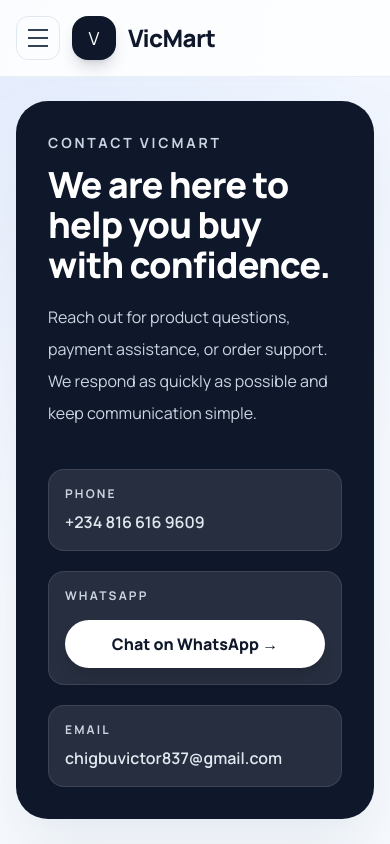
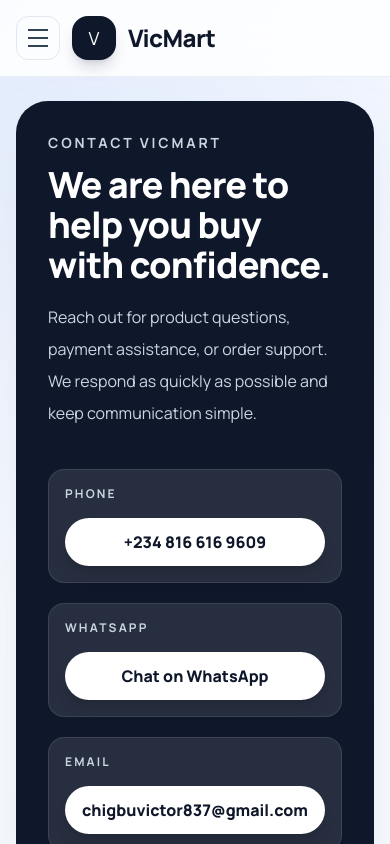
Before and after one commit to VizzyMarcos/my-website, a Next.js app: page /contact in a window 390 px wide. Shown: the top 844 px of the page. Built offline with nearby package versions, Linux system fonts and the light colour scheme.

Commit message:
Make phone, email and WhatsApp clickable links

```diff
--- a/app/contact/page.tsx
+++ b/app/contact/page.tsx
@@ -3,39 +3,23 @@
 import { ChangeEvent, FormEvent, useState } from "react";
 
 export default function ContactPage() {
-  const [form, setForm] = useState({
-    name: "",
-    email: "",
-    message: "",
-  });
+  const [form, setForm] = useState({ name: "", email: "", message: "" });
 
-  const handleChange = (
-    e: ChangeEvent<HTMLInputElement | HTMLTextAreaElement>
-  ) => {
+  const handleChange = (e: ChangeEvent<HTMLInputElement | HTMLTextAreaElement>) => {
     setForm({ ...form, [e.target.name]: e.target.value });
   };
 
   const handleSubmit = async (e: FormEvent<HTMLFormElement>) => {
     e.preventDefault();
-
     try {
       const res = await fetch("/api/contact", {
         method: "POST",
-        headers: {
-          "Content-Type": "application/json",
-        },
+        headers: { "Content-Type": "application/json" },
         body: JSON.stringify(form),
       });
-
       const data = await res.json();
-
       alert(data.message || "Message sent successfully!");
-
-      setForm({
-        name: "",
-        email: "",
-        message: "",
-      });
+      setForm({ name: "", email: "", message: "" });
     } catch {
       alert("Something went wrong!");
     }
@@ -44,96 +28,34 @@
   return (
     <div className="grid gap-8 lg:grid-cols-[0.9fr_1.1fr]">
       <section className="overflow-hidden rounded-[32px] bg-slate-900 p-8 text-white shadow-2xl shadow-slate-300/50 md:p-10">
-        <p className="mb-3 text-sm font-bold uppercase tracking-[0.2em] text-slate-300">
-          Contact VicMart
-        </p>
-        <h1 className="mb-4 text-4xl font-extrabold tracking-tight">
-          We are here to help you buy with confidence.
-        </h1>
-        <p className="max-w-lg text-base leading-8 text-slate-300">
-          Reach out for product questions, payment assistance, or order support.
-          We respond as quickly as possible and keep communication simple.
-        </p>
-
+        <p className="mb-3 text-sm font-bold uppercase tracking-[0.2em] text-slate-300">Contact VicMart</p>
+        <h1 className="mb-4 text-4xl font-extrabold tracking-tight">We are here to help you buy with confidence.</h1>
+        <p className="max-w-lg text-base leading-8 text-slate-300">Reach out for product questions, payment assistance, or order support. We respond as quickly as possible and keep communication simple.</p>
         <div className="mt-10 space-y-5 text-sm text-slate-200">
           <div className="rounded-2xl border border-white/10 bg-white/10 p-4">
-            <p className="text-xs font-bold uppercase tracking-[0.18em] text-slate-300">
-              Phone
-            </p>
-            <p className="mt-2 text-base font-semibold">+234 816 616 9609</p>
+            <p className="text-xs font-bold uppercase tracking-[0.18em] text-slate-300">Phone</p>
+            <a href="tel:+2348166169609" className="mt-4 inline-flex w-full items-center justify-center rounded-full bg-white px-5 py-3 text-base font-extrabold text-slate-900 shadow-lg shadow-black/10 transition duration-300 hover:-translate-y-0.5 hover:bg-blue-400 hover:text-white">+234 816 616 9609</a>
           </div>
-
           <div className="rounded-2xl border border-white/10 bg-white/10 p-4">
-            <p className="text-xs font-bold uppercase tracking-[0.18em] text-slate-300">
-              WhatsApp
-            </p>
-            <a
-              href="https://wa.me/2348166169609"
-              target="_blank"
-              rel="noreferrer"
-              className="mt-4 inline-flex w-full items-center justify-center rounded-full bg-white px-5 py-3 text-base font-extrabold text-slate-900 shadow-lg shadow-black/10 transition duration-300 hover:-translate-y-0.5 hover:bg-emerald-400 hover:text-slate-950"
-            >
-              Chat on WhatsApp →
-            </a>
+            <p className="text-xs font-bold uppercase tracking-[0.18em] text-slate-300">WhatsApp</p>
+            <a href="https://wa.me/2348166169609" target="_blank" rel="noreferrer" className="mt-4 inline-flex w-full items-center justify-center rounded-full bg-white px-5 py-3 text-base font-extrabold text-slate-900 shadow-lg shadow-black/10 transition duration-300 hover:-translate-y-0.5 hover:bg-emerald-400 hover:text-slate-950">Chat on WhatsApp</a>
           </div>
-
           <div className="rounded-2xl border border-white/10 bg-white/10 p-4">
-            <p className="text-xs font-bold uppercase tracking-[0.18em] text-slate-300">
-              Email
-            </p>
-            <p className="mt-2 text-base font-semibold">
-              chigbuvictor837@gmail.com
-            </p>
+            <p className="text-xs font-bold uppercase tracking-[0.18em] text-slate-300">Email</p>
+            <a href="mailto:chigbuvictor837@gmail.com" className="mt-4 inline-flex w-full items-center justify-center rounded-full bg-white px-5 py-3 text-base font-extrabold text-slate-900 shadow-lg shadow-black/10 transition duration-300 hover:-translate-y-0.5 hover:bg-blue-500 hover:text-white">chigbuvictor837@gmail.com</a>
           </div>
         </div>
       </section>
-
       <section className="glass-panel rounded-[32px] p-6 md:p-8">
         <div className="mb-6 space-y-2">
-          <p className="text-sm font-bold uppercase tracking-[0.18em] text-slate-500">
-            Send a message
-          </p>
-          <h2 className="text-3xl font-extrabold tracking-tight text-slate-900">
-            Tell us what you need
-          </h2>
+          <p className="text-sm font-bold uppercase tracking-[0.18em] text-slate-500">Send a message</p>
+          <h2 className="text-3xl font-extrabold tracking-tight text-slate-900">Tell us what you need</h2>
         </div>
-
         <form onSubmit={handleSubmit} className="space-y-4">
-          <input
-            type="text"
-            name="name"
-            placeholder="Your Name"
-            value={form.name}
-            onChange={handleChange}
-            className="w-full rounded-2xl border border-slate-200 bg-white px-4 py-3 text-slate-900 outline-none transition focus:border-blue-500 focus:ring-4 focus:ring-blue-100"
-            required
-          />
-
-          <input
-            type="email"
-            name="email"
-            placeholder="Your Email"
-            value={form.email}
-            onChange={handleChange}
-            className="w-full rounded-2xl border border-slate-200 bg-white px-4 py-3 text-slate-900 outline-none transition focus:border-blue-500 focus:ring-4 focus:ring-blue-100"
-            required
-          />
-
-          <textarea
-            name="message"
-            placeholder="Your Message"
-            value={form.message}
-            onChange={handleChange}
-            className="h-40 w-full rounded-2xl border border-slate-200 bg-white px-4 py-3 text-slate-900 outline-none transition focus:border-blue-500 focus:ring-4 focus:ring-blue-100"
-            required
-          />
-
-          <button
-            type="submit"
-            className="button-glow w-full rounded-2xl bg-slate-900 py-3.5 font-bold text-white transition duration-300 hover:-translate-y-0.5 hover:bg-blue-600"
-          >
-            Send Message
-          </button>
+          <input type="text" name="name" placeholder="Your Name" value={form.name} onChange={handleChange} className="w-full rounded-2xl border border-slate-200 bg-white px-4 py-3 text-slate-900 outline-none transition focus:border-blue-500 focus:ring-4 focus:ring-blue-100" required />
+          <input type="email" name="email" placeholder="Your Email" value={form.email} onChange={handleChange} className="w-full rounded-2xl border border-slate-200 bg-white px-4 py-3 text-slate-900 outline-none transition focus:border-blue-500 focus:ring-4 focus:ring-blue-100" required />
+          <textarea name="message" placeholder="Your Message" value={form.message} onChange={handleChange} className="h-40 w-full rounded-2xl border border-slate-200 bg-white px-4 py-3 text-slate-900 outline-none transition focus:border-blue-500 focus:ring-4 focus:ring-blue-100" required />
+          <button type="submit" className="button-glow w-full rounded-2xl bg-slate-900 py-3.5 font-bold text-white transition duration-300 hover:-translate-y-0.5 hover:bg-blue-600">Send Message</button>
         </form>
       </section>
     </div>
```
